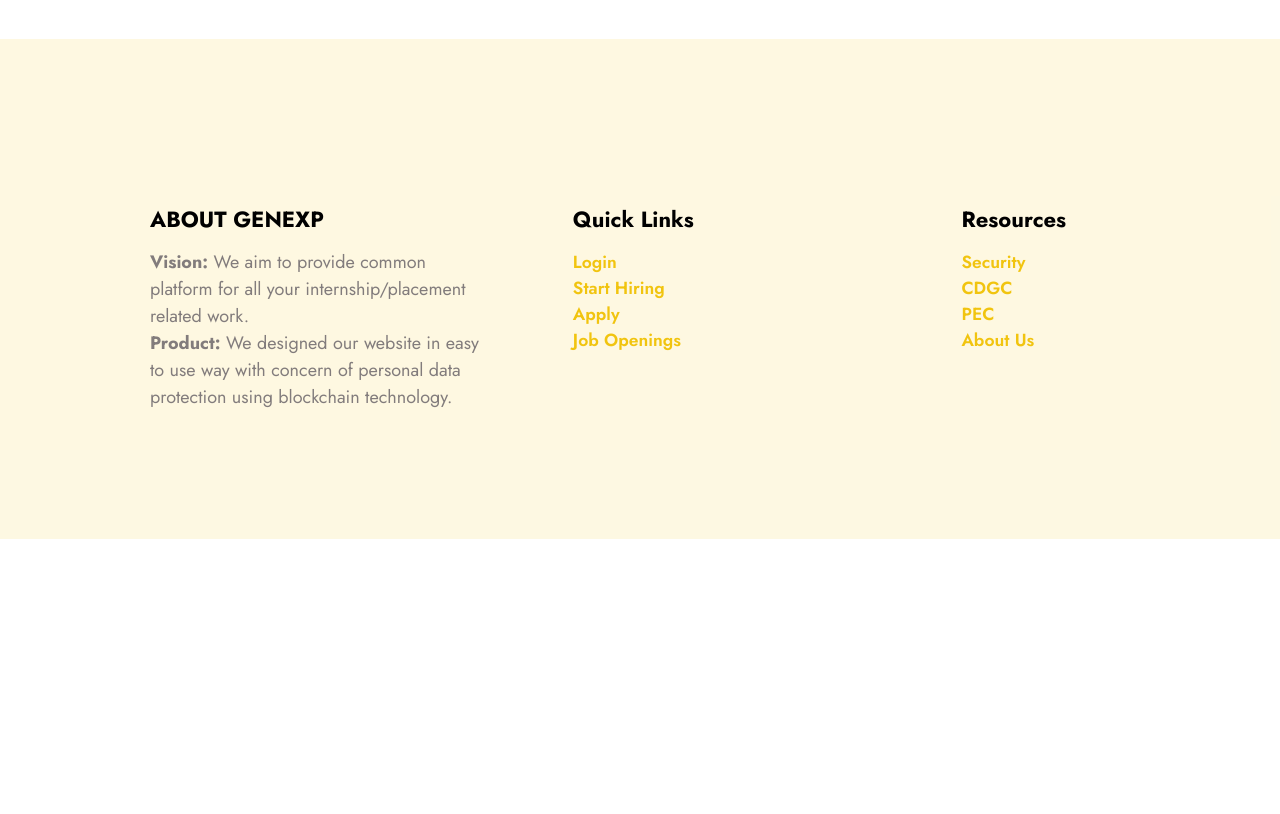
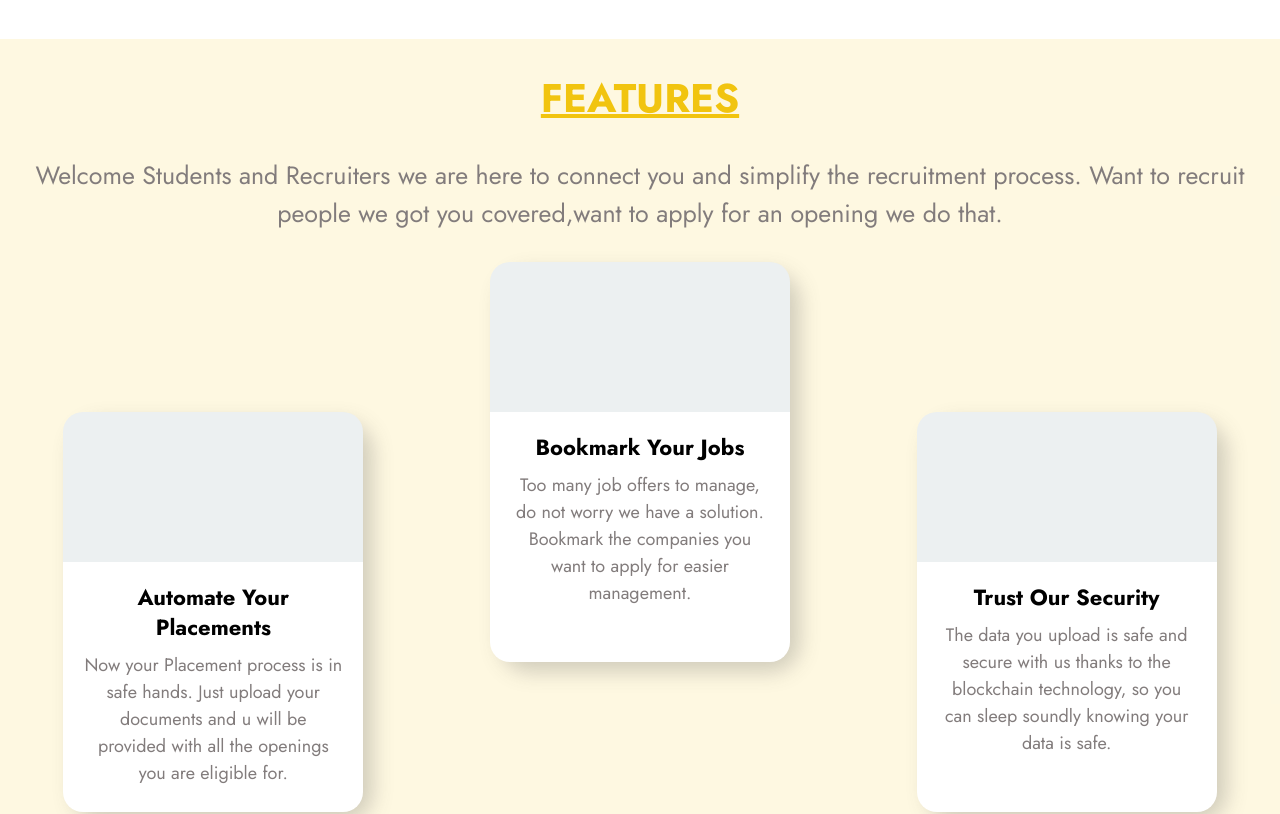
Before and after one commit to ktarun1419/genexp, a React (Create React App) app: page / in a window 1280 px wide. Shown: the part 821-1635 px from the top of the page. Before the commit the page ends 1360 px from the top, so only its background shows below. Built offline with nearby package versions, Linux system fonts and the light colour scheme.

Commit message:
Designed features section of homepage

```diff
--- a/src/components/Home.css
+++ b/src/components/Home.css
@@ -68,3 +68,58 @@
     border-radius: 0px 0px 300px 0px;
 
 }
+.feature_heading{
+    padding-top: 30px;
+    text-align: center;
+    font-size: 40px;
+    color:#F1C40F;
+}
+
+.feature_description{
+    font-size: 25px;
+    padding: 30px;
+text-align: center;
+color: #827C7C;
+}
+
+.Feature{
+    background-color: rgb(241,196,15,0.12);
+}
+
+.Card_container{
+    display: flex;
+    justify-content: space-around;
+
+}
+.card_up,.card_down{
+    width:300px;
+    height: 400px;
+    box-shadow:10px 10px 20px rgba(79,79,79,0.25);
+    border-radius: 30px;
+}
+
+.card_down{
+    margin-top: 150px;}
+
+
+.Grey_box{
+    border-top-left-radius: 20px;
+    border-top-right-radius: 20px;
+    height: 150px;
+    background-color: #ECF0F1;
+}
+
+.White_box{
+    border-bottom-left-radius: 20px;
+    border-bottom-right-radius: 20px;
+    text-align: center;
+    height: 250px;
+    padding:20px;
+    background-color: white;
+}
+
+.White_box h3{
+
+    line-height: 3rem;
+    padding-bottom: 10px;
+}
--- a/src/components/Home.js
+++ b/src/components/Home.js
@@ -20,6 +20,39 @@
                 <div class="hero-right-side">
                     <img src="images/office.jpg" alt="office" />
                 </div>
+            </section>
+            <section className='Feature'>
+            <h2 className='feature_heading'><u>FEATURES</u></h2>
+        <p className='feature_description'>Welcome Students and Recruiters we are here to connect you and
+            simplify the recruitment process. Want to recruit people we got
+             you covered,want to apply for an opening we do that.</p>
+             <div className='Card_container'>
+             <div className='card_down'>
+             <div className='Grey_box'>
+
+                    </div>
+                 <div className='White_box'>
+                <h3>Automate your Placements</h3>
+                <p>Now your Placement process is in safe hands. Just upload your documents and u will be provided with all the openings you are eligible for.</p>
+                </div>
+                </div>
+            <div className='card_up'>
+             <div className='Grey_box'>
+                    </div>
+                 <div className='White_box'>
+                <h3 >Bookmark Your jobs</h3>
+                <p>Too many job offers to manage, do not worry we have a solution. Bookmark the companies you want to apply for easier management.</p>
+                </div>
+                </div>
+            <div className='card_down'>
+             <div className='Grey_box'>
+                    </div>
+                 <div className='White_box'>
+                <h3>Trust our Security</h3>
+                <p>The data you upload is safe and secure with us thanks to the blockchain technology, so you can sleep soundly knowing your data is safe.</p>
+                </div>
+                </div>
+             </div>
 
             </section>
         </>
```
